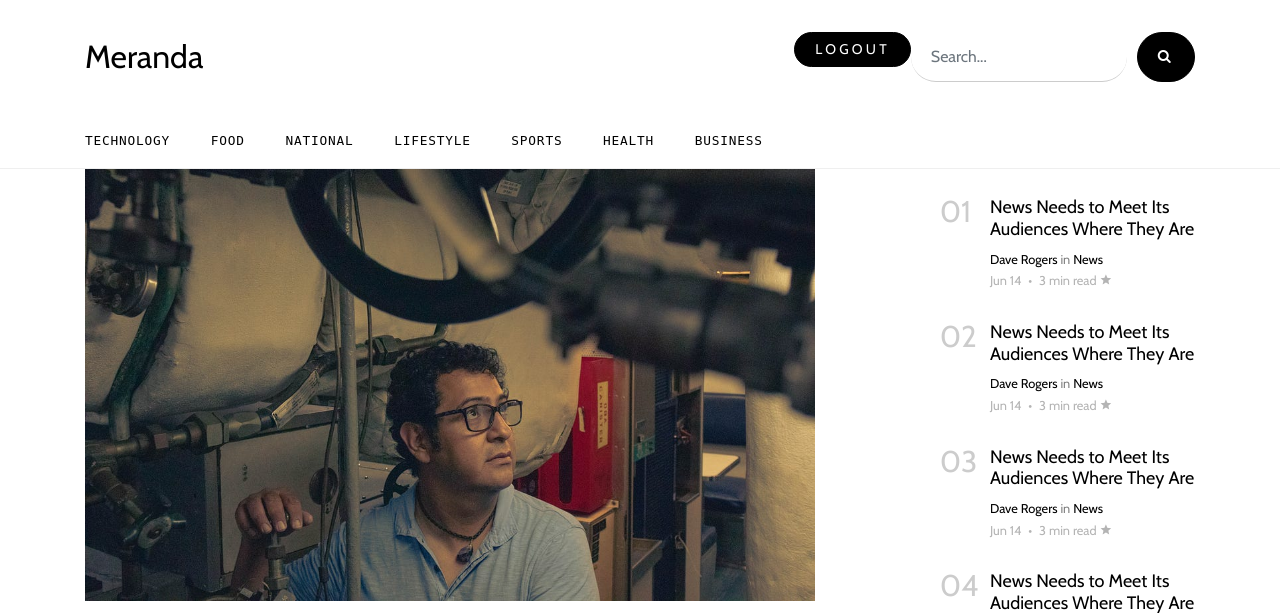
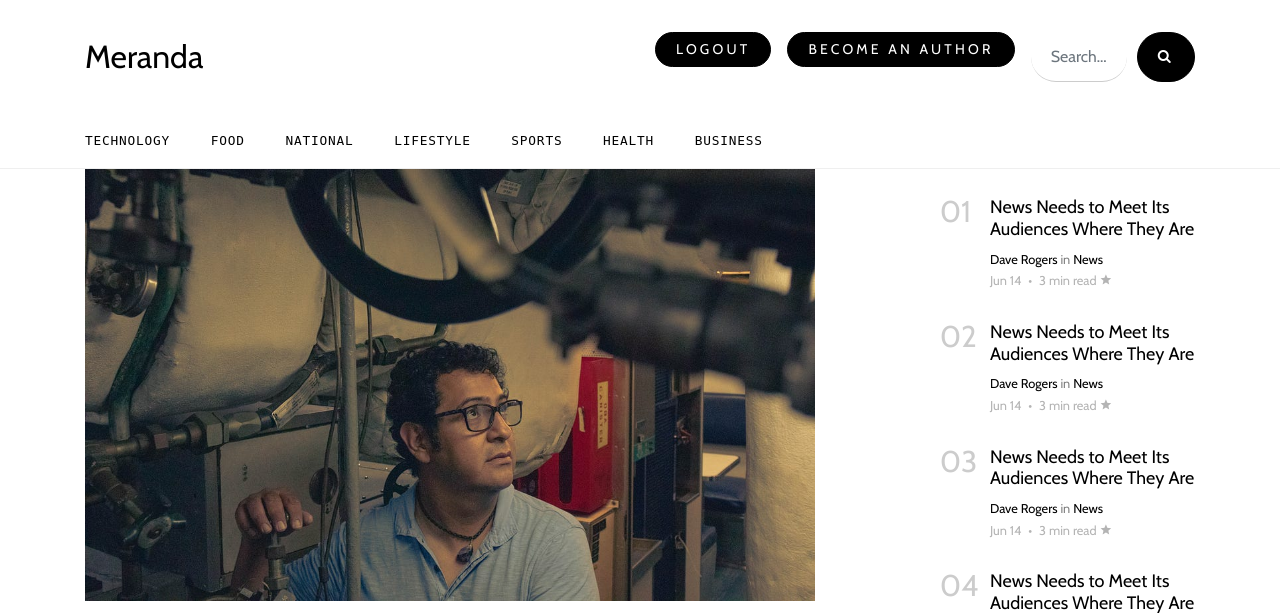
Before and after one commit to asherthisside/1030Django, a Django app: page /post/1 in a window 1280 px wide. Shown: the top 613 px of the page. Run offline with Django 4.2, Linux system fonts and the light colour scheme; a user stored in the database is signed in; data comes from the database, SQL or seed files in the repository; both versions use the stored data as it was after the commit; some libraries are stand-ins or nearby versions; some web fonts are replaced.

Commit message:
Created User registration functionality

```diff
--- a/Projects/Blog Website/blogs/admin.py
+++ b/Projects/Blog Website/blogs/admin.py
@@ -1,5 +1,5 @@
 from django.contrib import admin
-from .models import Category, Blog
+from .models import Category, Blog, Author
 
 # Register your models here.
-admin.site.register([Category, Blog])
+admin.site.register([Category, Blog, Author])
--- a/Projects/Blog Website/blogs/models.py
+++ b/Projects/Blog Website/blogs/models.py
@@ -1,4 +1,5 @@
 from django.db import models
+from django.contrib.auth.models import User
 
 # Create your models here.
 class Category(models.Model):
@@ -7,11 +8,18 @@ class Category(models.Model):
     def __str__(self):
         return self.name
 
+class Author(models.Model):
+    category = models.ForeignKey(Category, on_delete=models.SET_NULL, null=True)
+    user = models.OneToOneField(User, null=True, on_delete=models.SET_NULL)
+
+    def __str__(self):
+        return self.user.first_name + " " + self.user.last_name
+
 class Blog(models.Model):
     title = models.CharField(max_length=150)
     description = models.TextField()
     category = models.ForeignKey(Category, on_delete=models.SET_NULL, null=True)
-    # author
+    author = models.ForeignKey(Author, null=True, on_delete=models.SET_NULL)
     created_at = models.DateField(auto_now_add=True)
     last_edit = models.DateTimeField(auto_now=True)
     image = models.ImageField(null=True, blank=True)
--- a/Projects/Blog Website/blogs/urls.py
+++ b/Projects/Blog Website/blogs/urls.py
@@ -7,4 +7,5 @@ urlpatterns = [
     path('signup', views.signup),
     path('login', views.login),
     path('logout', views.logout),
+    path('author_reg', views.author_reg),
 ]
--- a/Projects/Blog Website/blogs/views.py
+++ b/Projects/Blog Website/blogs/views.py
@@ -1,5 +1,5 @@
 from django.shortcuts import render, redirect
-from .models import Category, Blog
+from .models import Category, Blog, Author
 from django.contrib.auth.models import User
 from django.contrib.auth.decorators import login_required
 from django.contrib import messages
@@ -96,3 +96,19 @@ def logout(request):
     messages.success(request, "Logged out Successfully")
     auth.logout(request)
     return redirect("/login")
+
+def author_reg(request):
+    categories = Category.objects.all()
+    if request.method == 'POST':
+        # Fetch the category selected by user
+        user_cat = request.POST['category']
+        category = Category.objects.get(name=user_cat)
+
+        # create author object -> category (from form) | User (request.user)
+        new_author = Author(category=category, user=request.user)
+        new_author.save()
+
+        messages.success(request, "You have successfully registered as Author. Go to Dashboard for further details")
+
+        return redirect("/")
+    return render(request, 'author_reg.html', {'categories':categories})
--- a/Projects/Blog Website/templates/base.html
+++ b/Projects/Blog Website/templates/base.html
@@ -62,10 +62,14 @@
 
                     </div>
                     <div class="col-12 col-lg-6 ml-auto d-flex align-center">
-                        <div class="ml-md-auto">
+                        <div class="ml-md-auto mr-3">
                             {% if request.user.is_authenticated %}
                             <a href="/logout" class="btn btn-primary">Logout</a>
                             {% endif %}
+
+                        </div>
+                        <div class="ml-md-auto mr-3">
+                            <a href="/author_reg" class="btn btn-primary">Become an Author</a>
                         </div>
                         <form action="#" class="search-form d-inline-block">
 
```
Also changed, not shown: Projects/Blog Website/db.sqlite3.
